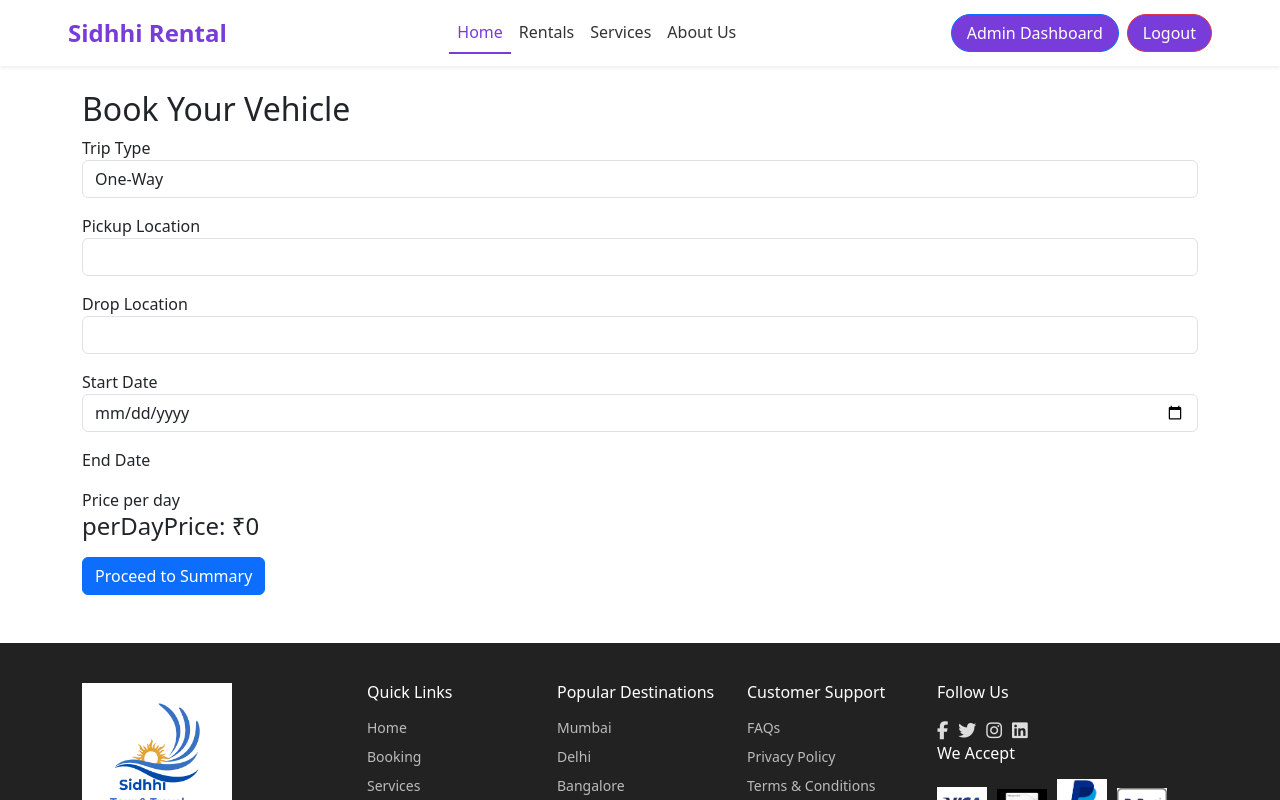
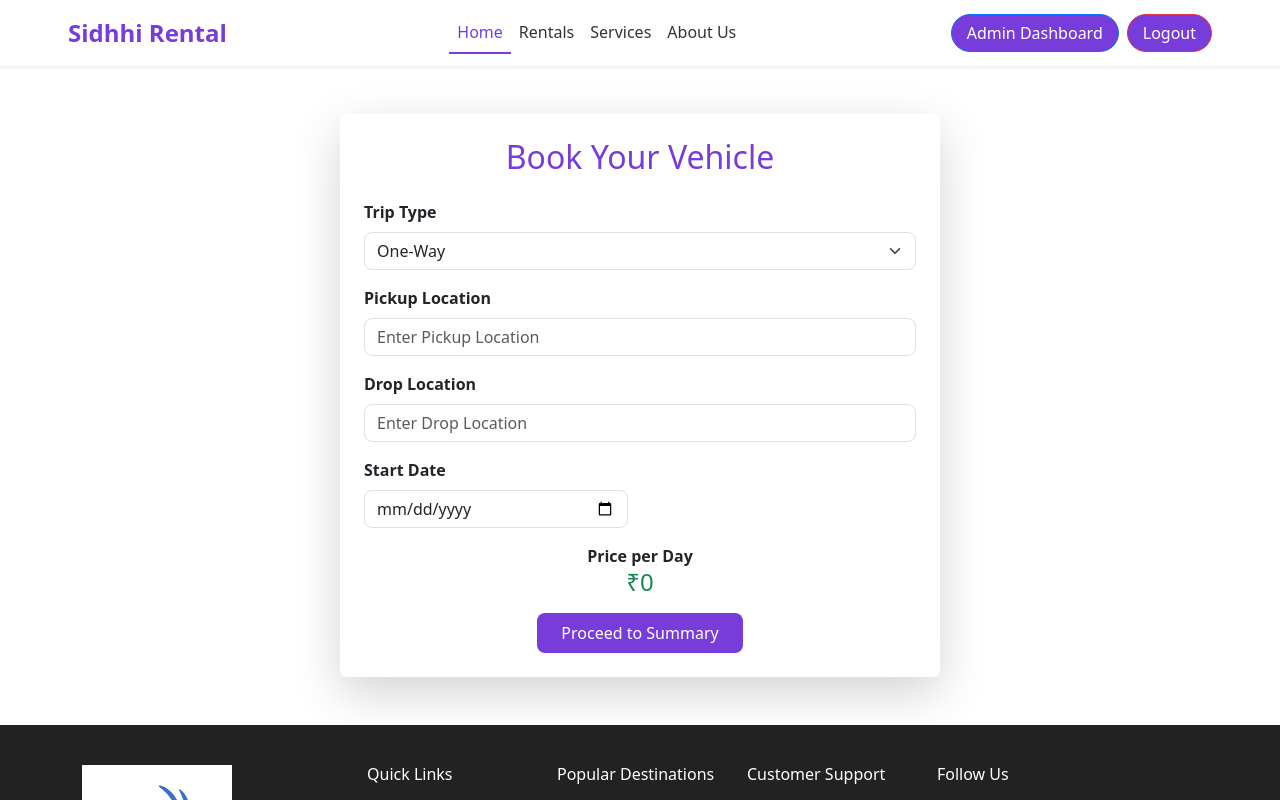
Before and after one commit to Avanti06/sidhhi-rental, an Angular app: page /book-rental/1 in a window 1280 px wide. Shown: the top 800 px of the page. Built offline with nearby package versions, Linux system fonts and the light colour scheme; sample sign-in values are in the browser's storage.

Commit message:
changes in file

```diff
--- a/src/app/features/admin/admin-dashboard/add-driver/add-driver.component.ts
+++ b/src/app/features/admin/admin-dashboard/add-driver/add-driver.component.ts
@@ -45,18 +45,25 @@ export class AddDriverComponent {
 
     this.isLoading = true;
     const formData = new FormData();
+
     Object.keys(this.driverForm.value).forEach(key => {
       formData.append(key, this.driverForm.value[key]);
     });
     formData.append('image', this.selectedFile);
 
+    // Debugging formData
+  for (let pair of formData.entries()) {
+    console.log(pair[0] + ':', pair[1]);
+  }
+
     const token = localStorage.getItem('token') || ''; // Get admin token
+
 
     this.authService.addDriver(formData).subscribe(
       (response) => {
+        console.log("driver response :", response);
         alert('Driver added successfully!');
         this.driverForm.reset();
-        this.selectedFile = null;
       },
       (error) => {
         alert(error.error.message || 'Failed to add driver');
--- a/src/app/features/admin/admin-dashboard/manage-vehicles/manage-vehicles.component.html
+++ b/src/app/features/admin/admin-dashboard/manage-vehicles/manage-vehicles.component.html
@@ -4,7 +4,7 @@
   <div class="row">
     <div class="col-md-4 mb-4" *ngFor="let rental of rentals">
       <div class="card rental-card shadow-sm">
-        <img [src]="'http://localhost:5000/' + rental.images" class="card-img-top rental-image" alt="{{ rental.name }}">
+        <img [src]="rental.images" class="card-img-top rental-image" alt="{{ rental.name }}">
 
         <div class="card-body">
           <h5 class="card-title">{{ rental.name }}</h5>
--- a/src/app/features/admin/admin-dashboard/view-drivers/view-drivers.component.html
+++ b/src/app/features/admin/admin-dashboard/view-drivers/view-drivers.component.html
@@ -12,7 +12,7 @@
         <div class="row">
             <div class="col-md-4 mb-4" *ngFor="let driver of updatePagination()">
                 <div class="card shadow-lg p-3">
-                    <img [src]="'https://sidhhi-rental-backend.onrender.com/api/driver/' + driver.driverPhoto" class="card-img-top driver-img" alt="Driver Photo">
+                    <img [src]="driver.driverPhoto" class="card-img-top driver-img" alt="Driver Photo">
                     <div class="card-body text-center">
                         <h5 class="card-title">{{ driver.name }}</h5>
                         <p class="text-muted">{{ driver.vehicleType }}</p>
--- a/src/app/features/user/booking-form/booking-form.component.css
+++ b/src/app/features/user/booking-form/booking-form.component.css
@@ -1,3 +1,29 @@
-.card {
-    border-radius: 10px;
-  }
+.container {
+  max-width: 600px;
+  background-color: #f8f9fa;
+  border-radius: 10px;
+}
+
+.container h2 {
+  color: #783cda;
+}
+
+.form-control, .form-select {
+  border-radius: 8px;
+}
+.btn-primary {
+  background-color: #783cda;
+  border: none;
+  border-radius: 8px;
+  font-size: 16px;
+}
+.btn-primary:hover {
+  background-color: #783cda;
+}
+.modal-content {
+  border-radius: 10px;
+}
+.modal-header {
+  border-top-left-radius: 10px;
+  border-top-right-radius: 10px;
+}
--- a/src/app/features/user/booking-form/booking-form.component.html
+++ b/src/app/features/user/booking-form/booking-form.component.html
@@ -1,10 +1,10 @@
-<div class="container mt-4">
-  <h2>Book Your Vehicle</h2>
+<div class="container mt-5 p-4 shadow-lg rounded bg-white">
+  <h2 class="text-center  mb-4">Book Your Vehicle</h2>
   <form [formGroup]="bookingForm" (ngSubmit)="openBookingSummary()">
 
     <div class="mb-3">
-      <label>Trip Type</label>
-      <select formControlName="tripType" class="form-control">
+      <label class="form-label fw-bold">Trip Type</label>
+      <select formControlName="tripType" class="form-select">
         <option value="one-way">One-Way</option>
         <option value="round-trip">Round Trip</option>
         <option value="drop-only">Drop Only</option>
@@ -12,39 +12,55 @@
     </div>
 
     <div class="mb-3">
-      <label>Pickup Location</label>
-      <input type="text" formControlName="pickupLocation" class="form-control">
+      <label class="form-label fw-bold">Pickup Location</label>
+      <input type="text" formControlName="pickupLocation" class="form-control" placeholder="Enter Pickup Location">
     </div>
 
     <div class="mb-3">
-      <label>Drop Location</label>
-      <input type="text" formControlName="dropLocation" class="form-control">
+      <label class="form-label fw-bold">Drop Location</label>
+      <input type="text" formControlName="dropLocation" class="form-control" placeholder="Enter Drop Location">
     </div>
 
-    <div class="mb-3">
-      <label>Start Date</label>
-      <input type="date" formControlName="startDate" class="form-control">
+    <div class="row">
+      <div class="col-md-6 mb-3">
+        <label class="form-label fw-bold">Start Date</label>
+        <input type="date" formControlName="startDate" class="form-control">
+      </div>
+
+      <div class="col-md-6 mb-3" *ngIf="bookingForm.controls['tripType'].value === 'round-trip'">
+        <label class="form-label fw-bold">End Date</label>
+        <input type="date" formControlName="endDate" class="form-control">
+      </div>
     </div>
 
-    <div class="mb-3">
-      <label>End Date</label>
-      <input type="date" formControlName="endDate" *ngIf="bookingForm.controls['tripType'].value === 'round-trip'" class="form-control">
+    <div class="mb-3 text-center">
+      <label class="fw-bold">Price per Day</label>
+      <h4 class="text-success">₹{{ pricePerDay }}</h4>
     </div>
 
-    <div class="mb-3">
-      <label>Price per day</label>
-      <h4>perDayPrice: ₹{{ pricePerDay }}</h4>
+    <div class="text-center">
+      <button type="submit" class="btn btn-primary px-4 py-2">Proceed to Summary</button>
     </div>
-    <button type="submit" class="btn btn-primary">Proceed to Summary</button>
   </form>
 </div>
 
 <!-- Booking Summary Modal -->
-<div *ngIf="showSummaryModal" class="summary-section">
-<app-booking-summary
-  *ngIf="showSummaryModal"
-  [bookingData]="bookingSummaryData"
-  [pricePerDay]="pricePerDay">
-</app-booking-summary>
-<button (click)="closeSummaryModal()">Close</button>
+<div *ngIf="showSummaryModal" class="modal fade show d-block" tabindex="-1" role="dialog">
+  <div class="modal-dialog modal-lg" role="document">
+    <div class="modal-content">
+      <div class="modal-header bg-primary text-white">
+        <h5 class="modal-title">Booking Summary</h5>
+        <button type="button" class="btn-close" (click)="closeSummaryModal()"></button>
+      </div>
+      <div class="modal-body">
+        <app-booking-summary
+          [bookingData]="bookingSummaryData"
+          [pricePerDay]="pricePerDay">
+        </app-booking-summary>
+      </div>
+      <div class="modal-footer">
+        <button type="button" class="btn btn-secondary" (click)="closeSummaryModal()">Close</button>
+      </div>
+    </div>
+  </div>
 </div>
--- a/src/app/features/user/booking-form/booking-form.component.ts
+++ b/src/app/features/user/booking-form/booking-form.component.ts
@@ -19,7 +19,7 @@ declare var bootstrap: any;
 export class BookingFormComponent implements OnInit{
 
   bookingForm: FormGroup;
-  showSummaryModal = false;
+  showSummaryModal:boolean  = false;
   pricePerDay: number = 0;
   selectedRental: any; // Rental data from parent component
   isRoundTrip: boolean = false;
@@ -76,6 +76,8 @@ export class BookingFormComponent implements OnInit{
   }
 }
 
+
+
 get bookingSummaryData() {
   return {
     ...this.bookingForm.value,  // Spread operator works in TypeScript
--- a/src/app/features/user/booking-summary/booking-summary.component.css
+++ b/src/app/features/user/booking-summary/booking-summary.component.css
@@ -0,0 +1,20 @@
+.modal-content {
+    border-radius: 10px;
+    box-shadow: 0 4px 10px rgba(0, 0, 0, 0.2);
+  }
+  .modal-body p {
+    font-size: 16px;
+    margin-bottom: 8px;
+  }
+
+  .modal-header {
+    background-color: #783cda;
+  }
+  .modal-footer {
+    display: flex;
+    justify-content: space-between;
+  }
+  .btn-success, .btn-danger {
+    padding: 10px 20px;
+    font-size: 16px;
+  }
--- a/src/app/features/user/booking-summary/booking-summary.component.ts
+++ b/src/app/features/user/booking-summary/booking-summary.component.ts
@@ -3,12 +3,13 @@ import { PaymentService } from '../../../cores/services/payment.service';
 import { Router } from '@angular/router';
 import { BookingService } from '../../../cores/services/booking.service';
 import { environment } from '../../../../environments/environment';
+import { CommonModule } from '@angular/common';
 
 declare var Razorpay: any;
 
 @Component({
   selector: 'app-booking-summary',
-  imports: [],
+  imports: [CommonModule],
   templateUrl: './booking-summary.component.html',
   styleUrl: './booking-summary.component.css'
 })
@@ -152,4 +153,8 @@ createRazorpayOrder(bookingId: string) {
     }
   });
 }
+
+closeModal() {
+  this.close.emit();
 }
+}
--- a/src/app/shared/components/rentals/rentals.component.html
+++ b/src/app/shared/components/rentals/rentals.component.html
@@ -4,7 +4,7 @@
     <div class="row">
       <div class="col-lg-4 col-md-6 mb-4" *ngFor="let rental of rentals">
         <div class="card rental-card shadow-lg">
-          <img [src]="rental.imageUrl" class="card-img-top rental-img" alt="{{ rental.name }}">
+          <img [src]="rental.images" class="card-img-top rental-img" alt="{{ rental.name }}">
           <div class="card-body">
             <h5 class="card-title">{{ rental.name }}</h5>
             <p class="card-text">{{ rental.description }}</p>
--- a/src/app/shared/components/rentals/rentals.component.ts
+++ b/src/app/shared/components/rentals/rentals.component.ts
@@ -34,6 +34,7 @@ export class RentalsComponent {
   fetchRentals() {
     this.rentalService.getAllRentalsForCustomers().subscribe(
       (data) => {
+        console.log("Fetched Rentals:", data);
         this.rentals = data;
       },
       (error) => {
```
Also changed, not shown: src/app/features/user/booking-summary/booking-summary.component.html (+22 -15 lines).
